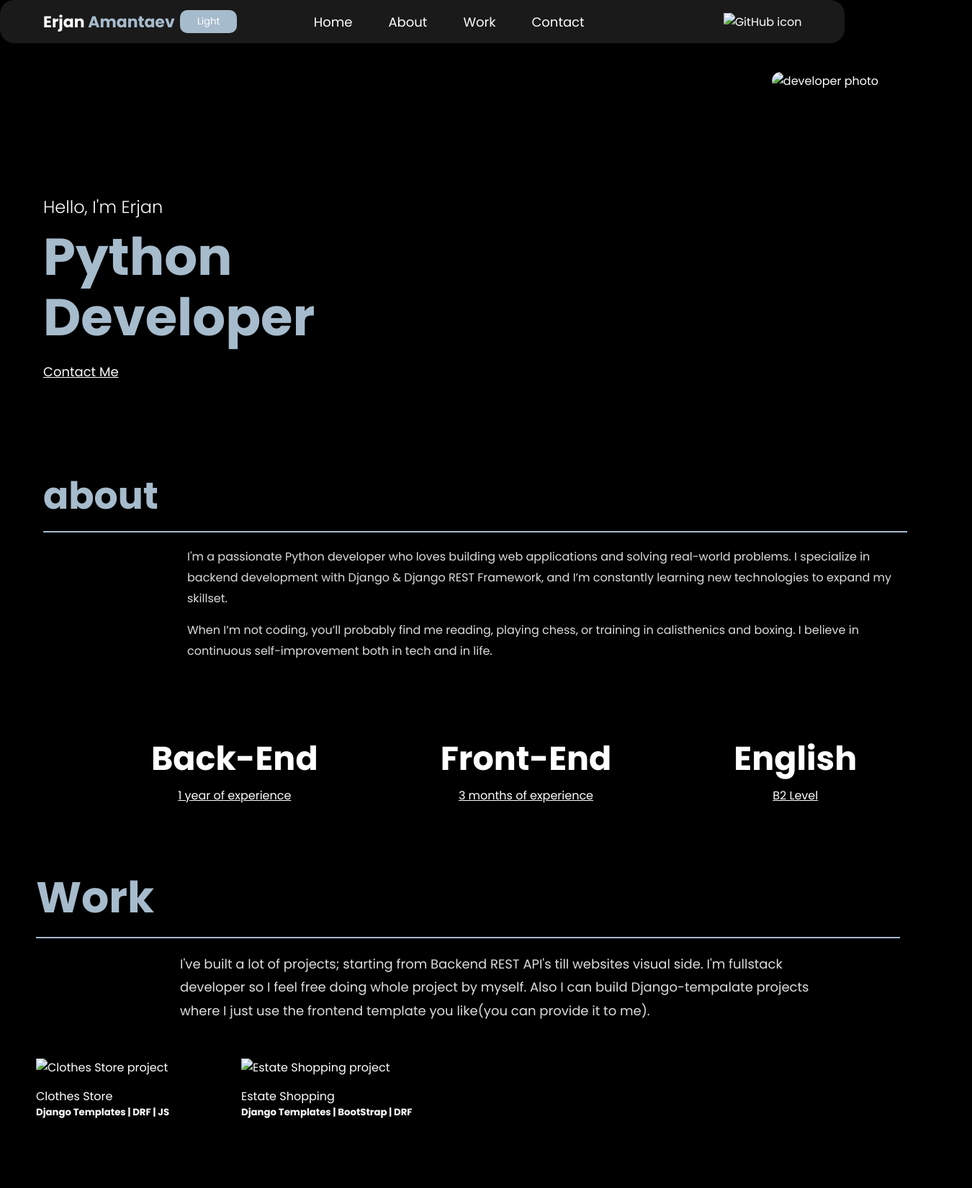
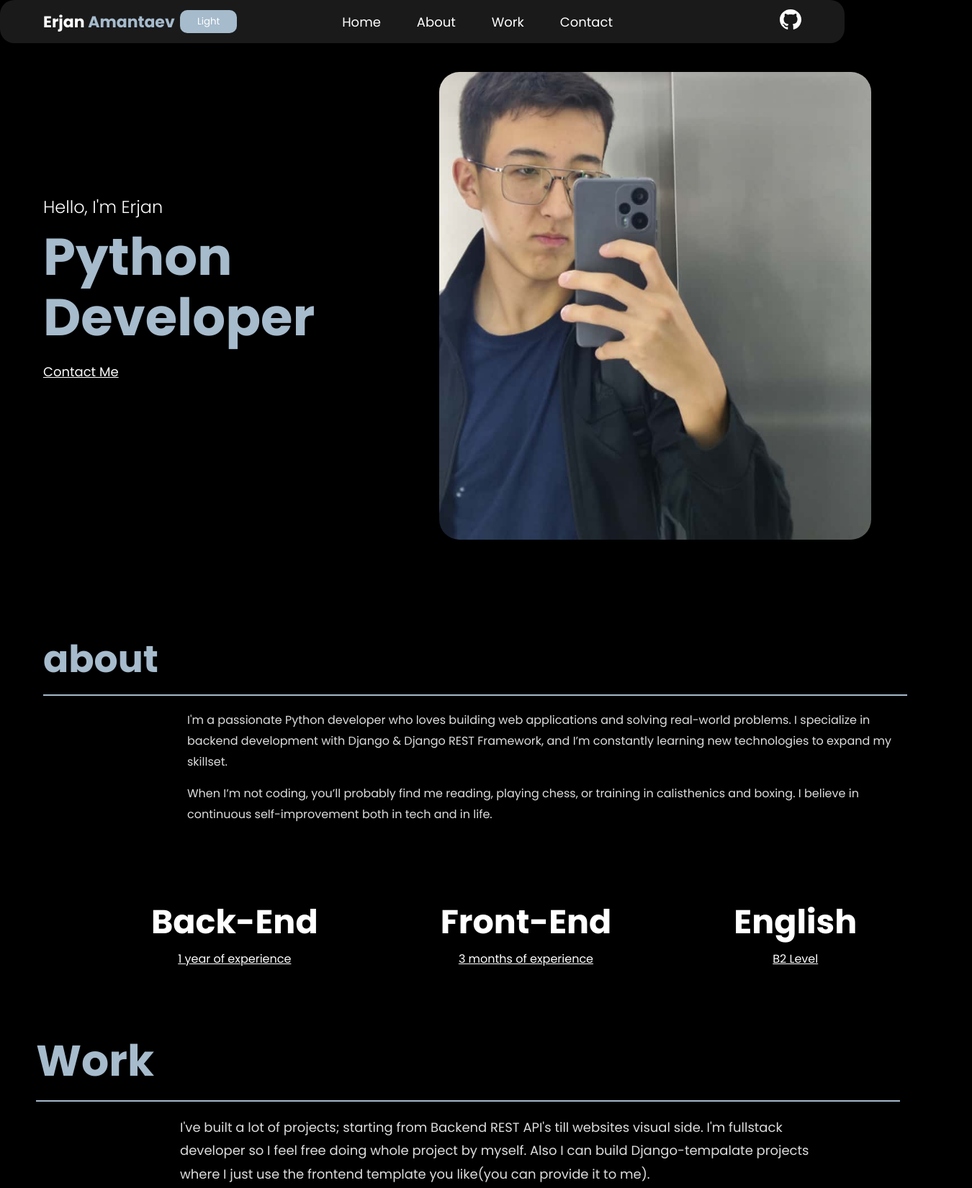
Before and after one commit to erjanhoo/erjanhoo.github.io, a plain HTML site: page index.html in a window 1280 px wide. Shown: the top 1651 px of the page at 72% size, 1350 px wide, since content can reach past the window. Drawn offline with Linux system fonts and the light colour scheme.

Commit message:
Fix HTML encoding issues in index.html

```diff
--- a/index.html
+++ b/index.html
@@ -27,7 +27,7 @@
             <a href="#contact-me">Contact</a>
         </div>
         <div>
-            <img src="media/akar-icons_github-fill.svg" alt="GitHub icon" class="github-icon">
+            <img src="akar-icons_github-fill.svg" alt="GitHub icon" class="github-icon">
         </div>
     </div>
 
@@ -38,7 +38,7 @@
             <a href="#contact-me" class="contact-link">Contact Me</a>
         </div>
         <div class="greeting-image">
-            <img src="media/Изображение WhatsApp 2025-09-24 в 10.50.59_476faa30.jpg" alt="developer photo">
+            <img src="Изображение WhatsApp 2025-09-24 в 10.50.59_476faa30.jpg" alt="developer photo">
         </div>
     </div>
 
@@ -86,14 +86,14 @@
         <div class="work-images">
 
             <div>
-                <img src="media/img.png" alt="Clothes Store project">
+                <img src="img.png" alt="Clothes Store project">
                 <div>Clothes Store
                     <h5>Django Templates | DRF | JS</h5></div>
 
             </div>
 
             <div>
-                <img src="media/img_1.png" alt="Estate Shopping project">
+                <img src="img_1.png" alt="Estate Shopping project">
                 <div>Estate Shopping
                     <h5>Django Templates | BootStrap | DRF</h5></div>
             </div>
```
